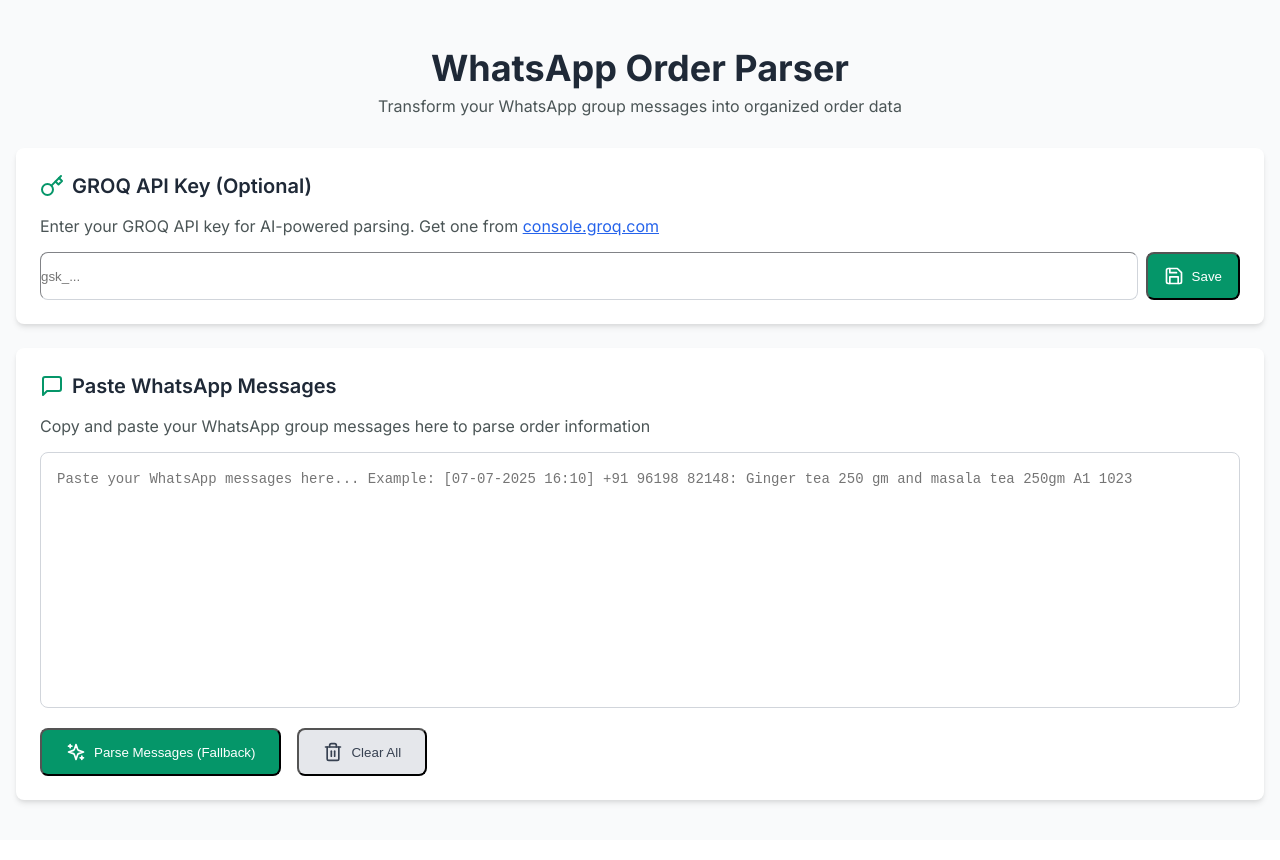
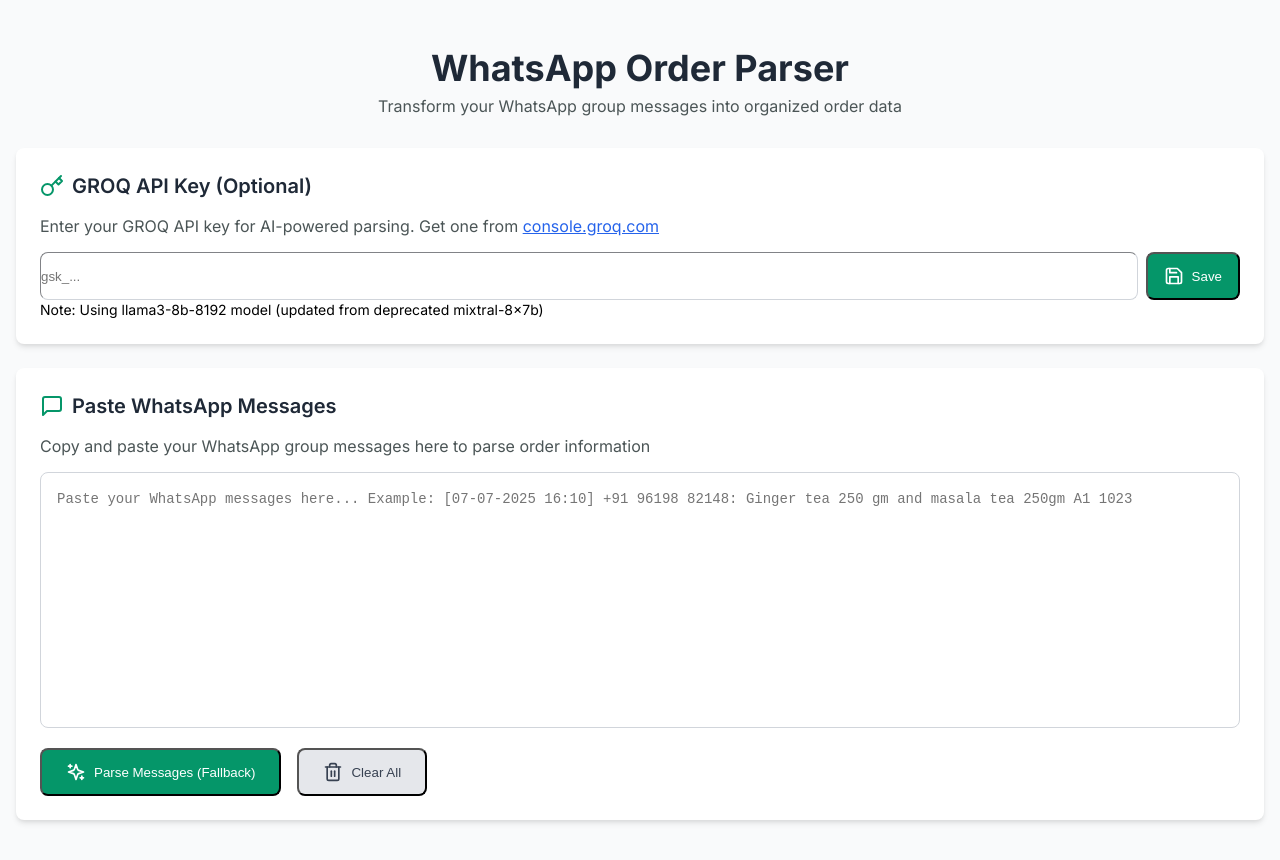
Before and after one commit to pkumv1/whatsapp-order-parser, a React (Create React App) app: page / in a window 1280 px wide. Built offline with nearby package versions, Linux system fonts and the light colour scheme.

Commit message:
Update GROQ model from deprecated mixtral-8x7b-32768 to llama3-8b-8192

```diff
--- a/src/App.js
+++ b/src/App.js
@@ -131,7 +131,7 @@
           'Content-Type': 'application/json',
         },
         body: JSON.stringify({
-          model: 'mixtral-8x7b-32768',
+          model: 'llama3-8b-8192', // Updated to currently supported model
           messages: [
             { role: 'system', content: finalSystemPrompt },
             { role: 'user', content: userPrompt }
@@ -150,6 +150,8 @@
           throw new Error('Invalid API key. Please check your GROQ API key.');
         } else if (response.status === 429) {
           throw new Error('Rate limit exceeded. Please try again later.');
+        } else if (response.status === 400 && errorData.includes('model_decommissioned')) {
+          throw new Error('The AI model has been updated. Please refresh the page and try again.');
         } else {
           throw new Error(`API Error: ${response.status} - ${errorData}`);
         }
@@ -522,6 +524,10 @@
               ✓ API key configured. AI parsing enabled.
             </p>
           )}
+
+          <p className="text-amber-600 text-sm mt-2">
+            Note: Using llama3-8b-8192 model (updated from deprecated mixtral-8x7b)
+          </p>
         </div>
 
         {/* Custom Prompt Section - Always visible when API key is present */}
```
